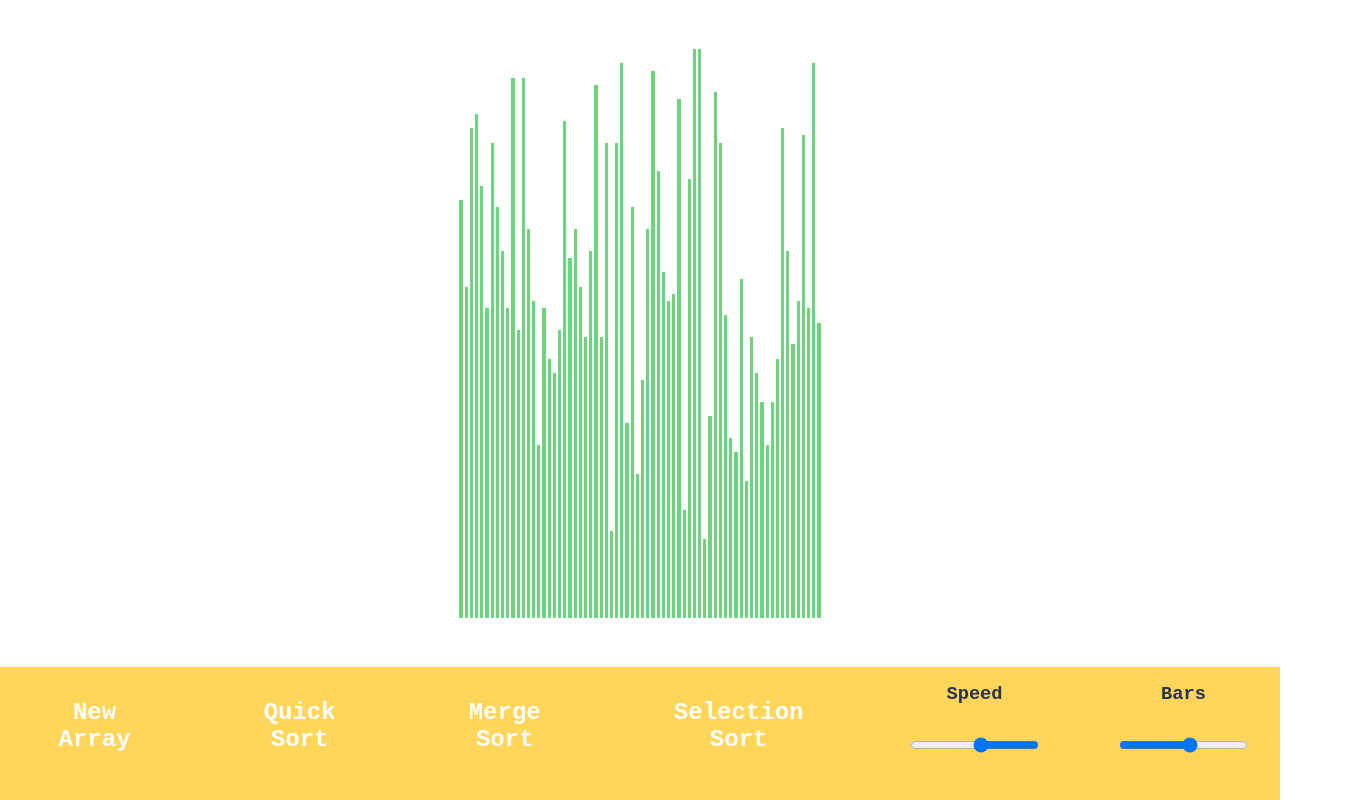
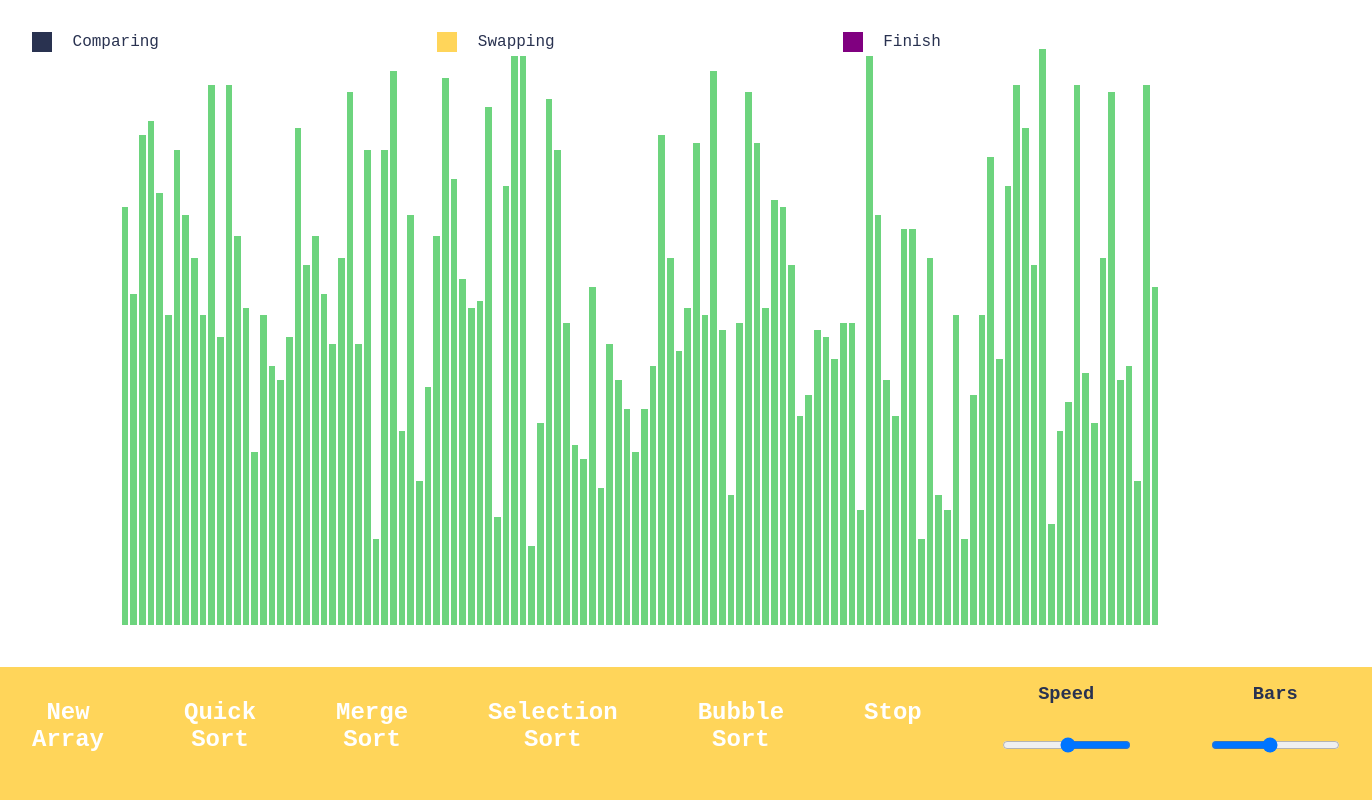
Before and after one commit to GiftsonGabogen/sortingVisualization, a React (Create React App) app: page /Visualizer in a window 1280 px wide. Shown: the whole page, 1372 px wide, since content can reach past the window. Built offline with nearby package versions, Linux system fonts and the light colour scheme.

Commit message:
Added Stop Function and Added Bubble Sort

```diff
--- a/src/App.css
+++ b/src/App.css
@@ -18,6 +18,41 @@ body {
   width: 100%;
   display: grid;
   grid-template-rows: 10fr 2fr;
+}
+.Visualizer .Legends {
+  position: fixed;
+  top: 0;
+  left: 0;
+  padding: 2rem;
+  width: 100%;
+  display: grid;
+  grid-auto-flow: column;
+  z-index: 2;
+}
+.Visualizer .Legends .legend {
+  justify-content: center;
+  display: grid;
+  align-items: center;
+  grid-template-columns: 1fr 9fr;
+}
+.Visualizer .Legends .legend p {
+  justify-content: center;
+  display: inline-block;
+  align-items: center;
+}
+.Visualizer .Legends .legend .color {
+  width: 20px;
+  height: 20px;
+  display: inline-block;
+}
+.Visualizer .Legends .legend .compareLegend {
+  background-color: #293250;
+}
+.Visualizer .Legends .legend .swapLegend {
+  background-color: #ffd55a;
+}
+.Visualizer .Legends .legend .finishLegend {
+  background-color: purple;
 }
 .Visualizer .buttons {
   background-color: #ffd55a;
@@ -58,7 +93,6 @@ body {
 }
 .Visualizer .Sorting .SortingTable .values {
   height: 100%;
-  width: 0.2rem;
   margin: 1px;
   background-color: #6dd47e;
   display: inline-block;
--- a/src/App.js
+++ b/src/App.js
@@ -2,6 +2,8 @@ import React from "react";
 import "./App.css";
 import Visualizer from "./Components/Visualizer.jsx";
 import Home from "./Components/Home.jsx";
+import Reload from "./Components/Reload";
+
 import { Route } from "react-router-dom";
 
 function App() {
@@ -9,6 +11,7 @@ function App() {
     <div className="App">
       <Route exact path="/" component={Home} />
       <Route path="/Visualizer" component={Visualizer} />
+      <Route path="/Reload/:url" component={Reload} />
     </div>
   );
 }
--- a/src/App.scss
+++ b/src/App.scss
@@ -20,6 +20,41 @@ body {
   width: 100%;
   display: grid;
   grid-template-rows: 10fr 2fr;
+  .Legends {
+    position: fixed;
+    top: 0;
+    left: 0;
+    padding: 2rem;
+    width: 100%;
+    display: grid;
+    grid-auto-flow: column;
+    z-index: 2;
+    .legend {
+      justify-content: center;
+      display: grid;
+      align-items: center;
+      grid-template-columns: 1fr 9fr;
+      p {
+        justify-content: center;
+        display: inline-block;
+        align-items: center;
+      }
+      .color {
+        width: 20px;
+        height: 20px;
+        display: inline-block;
+      }
+      .compareLegend {
+        background-color: $tersiaryColor;
+      }
+      .swapLegend {
+        background-color: $primaryColor;
+      }
+      .finishLegend {
+        background-color: purple;
+      }
+    }
+  }
   .buttons {
     background-color: $primaryColor;
     display: grid;
@@ -59,7 +94,6 @@ body {
     .SortingTable {
       .values {
         height: 100%;
-        width: 0.2rem;
         margin: 1px;
         background-color: $secondaryColor;
         display: inline-block;
--- /dev/null
+++ b/src/Components/Reload.js
@@ -0,0 +1,18 @@
+import React, { Component } from "react";
+
+/* Redirect to a Page Which is Pass on The Parameters Props */
+/* This is Created Due To a Bug Issue */
+class Reload extends Component {
+  componentDidMount() {
+    let url = this.props.match.params.url;
+    let replace = url.replace(/-/g, "/");
+
+    this.props.history.push(replace);
+  }
+
+  render() {
+    return <div className="Reload" />;
+  }
+}
+
+export default Reload;
--- a/src/Components/Visualizer.jsx
+++ b/src/Components/Visualizer.jsx
@@ -4,23 +4,23 @@ import Mergesort from "./sorting/Mergesort";
 import mergeSort from "./animations/mergeSort";
 import Quicksort from "./sorting/Quicksort";
 import Selectionsort from "./sorting/Selectionsort";
+import Bubblesort from "./sorting/Bubblesort";
 import quickSort from "./animations/quickSort";
 import selectionSort from "./animations/selectionSort";
-const Visualizer = () => {
+import bubbleSort from "./animations/bubbleSort";
+const Visualizer = props => {
   let barHeight = 80;
   let arrayContainer = [];
-  for (let i = 0; i < 70; i++) {
+  for (let i = 0; i < 120; i++) {
     arrayContainer.push(randomInt(10, barHeight));
   }
   const [array, setArray] = useState(arrayContainer);
   const [speed, setSpeed] = useState(100);
   const [bars, setBars] = useState(120);
 
-  useEffect(() => {
-    console.log(speed);
-  }, [speed]);
+  useEffect(() => {});
   const newArray = () => {
-    arrayContainer = [];
+    /* arrayContainer = [];
     for (let i = 0; i < Number(bars); i++) {
       arrayContainer.push(randomInt(10, barHeight));
     }
@@ -28,11 +28,17 @@ const Visualizer = () => {
     for (let a = 0; a < valueStickReset.length; a++) {
       valueStickReset[a].style.backgroundColor = "#6dd47e";
     }
-    setArray([...arrayContainer]);
+    setArray([...arrayContainer]); */
+    for (let stop = 0; stop < global.Timeouts.length; stop++) {
+      clearTimeout(global.Timeouts[stop]);
+    }
+    global.Timeouts = [];
+    props.history.push(`Reload/-Visualizer`);
   };
 
   const newSpeed = e => {
     setSpeed(e.target.value);
+    localStorage.setItem("speed", e.target.value);
   };
 
   const newBars = e => {
@@ -42,17 +48,43 @@ const Visualizer = () => {
       arrayContainer.push(randomInt(10, barHeight));
     }
     setArray([...arrayContainer]);
+    localStorage.setItem("bars", e.target.value);
+  };
+
+  const stopAnimation = () => {
+    for (let stop = 0; stop < global.Timeouts.length; stop++) {
+      clearTimeout(global.Timeouts[stop]);
+    }
+    const valueStickReset = document.getElementsByClassName("values");
+    for (let a = 0; a < valueStickReset.length; a++) {
+      valueStickReset[a].style.backgroundColor = "#6dd47e";
+    }
+    global.Timeouts = [];
   };
 
   return (
     <div className="Visualizer">
+      <div className="Legends">
+        <div className="legend">
+          <div className="color compareLegend"></div>
+          <p>Comparing</p>
+        </div>
+        <div className="legend">
+          <div className="color swapLegend"></div>
+          <p>Swapping</p>
+        </div>
+        <div className="legend">
+          <div className="color finishLegend"></div>
+          <p>Finish</p>
+        </div>
+      </div>
       <div className="Sorting">
         <div className="SortingTable">
           {array.map((arrValue, i) => {
             return (
               <div
                 className="values"
-                style={{ height: `${arrValue}%` }}
+                style={{ height: `${arrValue}%`, width: `${50 / bars}rem` }}
                 key={i}
               ></div>
             );
@@ -83,14 +115,24 @@ const Visualizer = () => {
         >
           Selection Sort
         </p>
+        <p
+          className="sortButton"
+          onClick={() => bubbleSort(Bubblesort(array), Number(speed))}
+        >
+          Bubble Sort
+        </p>
+        <p className="sortButton" onClick={() => stopAnimation()}>
+          Stop
+        </p>
+
         <div className="range">
           <h3>Speed</h3>
           <input
             type="range"
             value={speed}
             className="speed"
-            step="20"
-            min="20"
+            step="5"
+            min="5"
             max="200"
             onChange={newSpeed}
           />
@@ -103,7 +145,7 @@ const Visualizer = () => {
             className="bars"
             step="20"
             min="20"
-            max="200"
+            max="240"
             onChange={newBars}
           />
         </div>
--- /dev/null
+++ b/src/Components/animations/bubbleSort.js
@@ -0,0 +1,5 @@
+import forLoopAlgo from "./forLoopAlgo";
+const quickSort = (animations, speed) => {
+  return forLoopAlgo(animations, speed, "bubbleSort");
+};
+export default quickSort;
--- a/src/Components/animations/forLoopAlgo.js
+++ b/src/Components/animations/forLoopAlgo.js
@@ -1,7 +1,8 @@
 const forLoopAlgo = (animations, speed, type) => {
+  global.Timeouts = [];
   for (let a = 0; a < animations.length; a++) {
     const { compare, swap } = animations[a];
-    setTimeout(() => {
+    let timeout = setTimeout(() => {
       const valueStick = document.getElementsByClassName("values");
       //for resetting color of previous loops to green
       if (a > 0) {
@@ -38,12 +39,14 @@ const forLoopAlgo = (animations, speed, type) => {
       //if the whole quicksort is finished turn all the color of the bars purple
       if (a === animations.length - 1) {
         for (let b = 0; b < valueStick.length; b++) {
-          setTimeout(() => {
+          let innertimeout = setTimeout(() => {
             valueStick[b].style.backgroundColor = "purple";
           }, b * (speed / 3));
+          global.Timeouts.push(innertimeout);
         }
       }
     }, a * speed);
+    global.Timeouts.push(timeout);
   }
 };
 export default forLoopAlgo;
--- a/src/Components/animations/mergeSort.js
+++ b/src/Components/animations/mergeSort.js
@@ -1,8 +1,9 @@
 const mergeSort = (animations, stateArray, setArray, speed) => {
+  global.Timeouts = [];
   let array = stateArray;
   const valueStick = document.getElementsByClassName("values");
   for (let i = 0; i < animations.length; i++) {
-    setTimeout(() => {
+    let timeout = setTimeout(() => {
       if (i > 0) {
         valueStick[animations[i - 1].compare[0]].style.backgroundColor =
           "#6dd47e";
@@ -34,12 +35,14 @@ const mergeSort = (animations, stateArray, setArray, speed) => {
       if (i === animations.length - 1) {
         for (let j = 0; j < valueStick.length; j++) {
           valueStick[j].style.backgroundColor = "#6dd47e";
-          setTimeout(() => {
+          let innertimeout = setTimeout(() => {
             valueStick[j].style.backgroundColor = "purple";
           }, j * (speed / 3));
+          global.Timeouts.push(innertimeout);
         }
       }
     }, i * speed);
+    global.Timeouts.push(timeout);
   }
 };
 
--- /dev/null
+++ b/src/Components/sorting/Bubblesort.js
@@ -0,0 +1,22 @@
+const Bubblesort = arrayArg => {
+  let animations = [];
+  for (let j = arrayArg.length; j > 0; j--) {
+    let last = 0;
+    for (let i = 0; i < arrayArg.length - 1; i++) {
+      let animation = {};
+      animation.compare = [i, i + 1];
+      if (arrayArg[i] > arrayArg[i + 1]) {
+        animation.swap = [i, i + 1];
+        let temp = arrayArg[i];
+        arrayArg[i] = arrayArg[i + 1];
+        arrayArg[i + 1] = temp;
+        last = i;
+      }
+      animations.push(animation);
+    }
+    j = last;
+  }
+  return animations;
+};
+
+export default Bubblesort;
```
Also changed, not shown: 1 other file (tests, documents, lock files or other folders).
